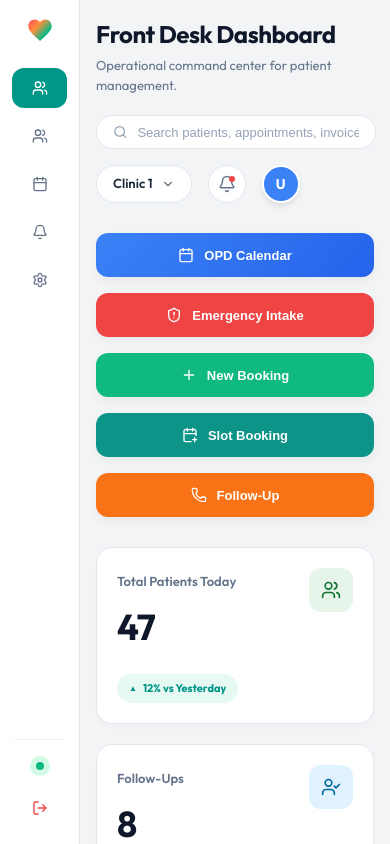
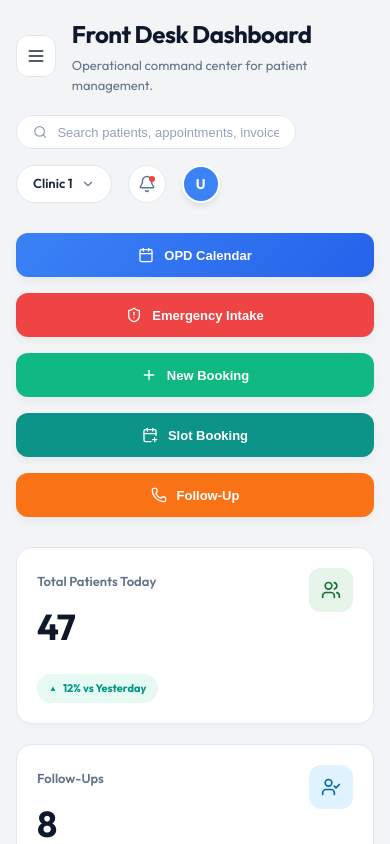
Before and after one commit to soumyaranjanbastia/healthcareplatform, a React (Vite) app: page / in a window 390 px wide. Both pictures are taken after typing "name@example.com", "Sample123" into the empty fields and a click on the button "Sign In". Shown: the top 844 px of the page. Built offline with nearby package versions, Linux system fonts and the light colour scheme.

Commit message:
feat: implement Auth page UI with responsive layout and create reusable AlertModal component

```diff
--- a/src/features/auth/Auth.jsx
+++ b/src/features/auth/Auth.jsx
@@ -35,6 +35,11 @@ const LeftPanel = styled.div`
   box-shadow: 15px 0 30px rgba(0, 0, 0, 0.02);
 
   @media (max-width: 1024px) {
+    padding: 30px 24px;
+    border-radius: 0 50px 50px 0;
+  }
+
+  @media (max-width: 640px) {
     display: none;
   }
 `;
@@ -92,6 +97,10 @@ const Tagline = styled.h2`
   color: #00796b;
   margin-bottom: 8px;
   line-height: 1.3;
+
+  @media (max-width: 1024px) {
+    font-size: 20px;
+  }
 `;
 
 const SubTagline = styled.p`
@@ -99,6 +108,11 @@ const SubTagline = styled.p`
   color: #009688;
   font-weight: 500;
   margin-bottom: 30px;
+
+  @media (max-width: 1024px) {
+    font-size: 12px;
+    margin-bottom: 20px;
+  }
 `;
 
 const GraphicWrapper = styled.div`
@@ -133,6 +147,10 @@ const RightPanel = styled.div`
   padding: 40px;
   background-color: #ffffff;
   position: relative;
+
+  @media (max-width: 1024px) {
+    padding: 30px 24px;
+  }
 
   @media (max-width: 640px) {
     padding: 24px;
--- a/src/features/booking/components/PersonalDetailsStep.jsx
+++ b/src/features/booking/components/PersonalDetailsStep.jsx
@@ -24,15 +24,11 @@ const StepSubtitle = styled.p`
 
 const FormGrid = styled.div`
   display: grid;
-  grid-template-columns: 1.2fr 0.8fr;
-  gap: 40px;
+  grid-template-columns: 1fr;
+  gap: 20px;
   width: 100%;
-  max-width: 900px;
+  max-width: 600px;
   animation: ${scaleUp} 0.3s ease-out;
-
-  @media (max-width: 768px) {
-    grid-template-columns: 1fr;
-  }
 `;
 
 const FormFields = styled.div`
@@ -117,27 +113,46 @@ const Input = styled.input`
     border-color: #009688;
     box-shadow: 0 0 0 3px rgba(0, 150, 136, 0.08);
   }
+
+  /* Chrome, Safari, Edge, Opera */
+  &::-webkit-outer-spin-button,
+  &::-webkit-inner-spin-button {
+    -webkit-appearance: none;
+    margin: 0;
+  }
+
+  /* Firefox */
+  &[type=number] {
+    -moz-appearance: textfield;
+  }
 `;
 
 const CheckboxGroup = styled.div`
   display: flex;
-  gap: 16px;
-  margin-top: 4px;
+  gap: 20px;
+  margin-top: 6px;
 `;
 
 const CheckboxLabel = styled.label`
   display: flex;
   align-items: center;
-  gap: 6px;
+  gap: 8px;
   font-size: 13px;
   font-weight: 600;
   color: #475569;
   cursor: pointer;
+  transition: color 0.2s ease;
+
+  &:hover {
+    color: #009688;
+  }
 `;
 
 const RadioInput = styled.input`
   cursor: pointer;
   accent-color: #009688;
+  width: 16px;
+  height: 16px;
 `;
 
 const PersonalDetailsStep = ({ personalDetails, setPersonalDetails, patientId, fileNo }) => {
@@ -168,7 +183,7 @@ const PersonalDetailsStep = ({ personalDetails, setPersonalDetails, patientId, f
           <InputGroup>
             <Label>Gender</Label>
             <select
-              style={{ padding: 12, borderRadius: 8, border: '1px solid #e2e8f0', fontSize: 13, outline: 'none', fontWeight: 600, backgroundColor: '#ffffff', color: '#1e293b' }}
+              style={{ padding: 12, borderRadius: 8, border: '1px solid #e2e8f0', fontSize: 13, outline: 'none', fontWeight: 600, backgroundColor: '#ffffff', color: '#1e293b', width: '100%' }}
               value={personalDetails.gender}
               onChange={e => handleChange('gender', e.target.value)}
             >
@@ -242,18 +257,6 @@ const PersonalDetailsStep = ({ personalDetails, setPersonalDetails, patientId, f
             </CheckboxGroup>
           </InputGroup>
         </FormFields>
-
-        <HelperPanel>
-          <AutoGenerateHeader>Auto-generated on save:</AutoGenerateHeader>
-          <AutoFieldBox>
-            <span>Patient ID</span>
-            <span>{patientId}</span>
-          </AutoFieldBox>
-          <AutoFieldBox>
-            <span>File No</span>
-            <span>{fileNo}</span>
-          </AutoFieldBox>
-        </HelperPanel>
       </FormGrid>
     </div>
   );
--- a/src/features/dashboard/screens/ReceptionistDashboard.jsx
+++ b/src/features/dashboard/screens/ReceptionistDashboard.jsx
@@ -9,9 +9,10 @@ import NewBookingFlow from '../../booking/screens/NewBookingFlow';
 import PatientList from '../../patients/screens/PatientList';
 import PatientDetails from '../../patients/screens/PatientDetails';
 import PatientConsultationDetails from '../../patients/screens/PatientConsultationDetails';
+import AlertModal from '../../../components/Alertmodal';
 import {
   Calendar, Users, Search, Bell, Settings, LogOut, Plus, ChevronDown,
-  Phone, UserCheck, ShieldAlert, CalendarPlus
+  Phone, UserCheck, ShieldAlert, CalendarPlus, Menu, X
 } from 'lucide-react';
 
 
@@ -46,25 +47,23 @@ const SidebarContainer = styled.aside`
   padding: 24px;
   position: fixed;
   height: 100vh;
-  z-index: 100;
+  z-index: 1000;
+  transition: transform 0.3s cubic-bezier(0.4, 0, 0.2, 1);
 
   @media (max-width: 1024px) {
-    width: 80px;
-    padding: 16px 12px;
+    transform: ${props => props.isOpen ? 'translateX(0)' : 'translateX(-100%)'};
+    box-shadow: ${props => props.isOpen ? '4px 0 25px rgba(0, 0, 0, 0.15)' : 'none'};
   }
 `;
 
 const SidebarLogoWrapper = styled.div`
   display: flex;
   align-items: center;
+  justify-content: space-between;
   gap: 10px;
   margin-bottom: 24px;
   padding-left: 8px;
-
-  @media (max-width: 1024px) {
-    justify-content: center;
-    padding-left: 0;
-  }
+  width: 100%;
 `;
 
 const HeartLogoSvg = () => (
@@ -89,10 +88,6 @@ const LogoText = styled.h1`
   font-size: 16px;
   font-weight: 700;
   color: #1e293b;
-
-  @media (max-width: 1024px) {
-    display: none;
-  }
 `;
 
 const HospitalTag = styled.div`
@@ -115,10 +110,6 @@ const HospitalTag = styled.div`
     font-size: 13px;
     font-weight: 700;
     color: #009688;
-  }
-
-  @media (max-width: 1024px) {
-    display: none;
   }
 `;
 
@@ -149,14 +140,6 @@ const NavLink = styled.button`
     background-color: ${props => props.active ? '#009688' : '#f1f5f9'};
     color: ${props => props.active ? '#ffffff' : '#1e293b'};
   }
-
-  @media (max-width: 1024px) {
-    justify-content: center;
-    padding: 12px;
-    span {
-      display: none;
-    }
-  }
 `;
 
 const SidebarFooter = styled.div`
@@ -166,10 +149,6 @@ const SidebarFooter = styled.div`
   gap: 12px;
   border-top: 1px solid #f1f5f9;
   padding-top: 16px;
-
-  @media (max-width: 1024px) {
-    align-items: center;
-  }
 `;
 
 const OnlineBadge = styled.div`
@@ -191,20 +170,6 @@ const OnlineBadge = styled.div`
     border-radius: 50%;
     background-color: #10b981;
   }
-
-  @media (max-width: 1024px) {
-    width: 20px;
-    height: 20px;
-    padding: 0;
-    border-radius: 50%;
-    justify-content: center;
-    &::before {
-      margin: 0;
-    }
-    span {
-      display: none;
-    }
-  }
 `;
 
 const SignOutBtn = styled.button`
@@ -225,15 +190,77 @@ const SignOutBtn = styled.button`
   &:hover {
     background-color: #fef2f2;
   }
+`;
 
+const SidebarBackdrop = styled.div`
+  display: none;
   @media (max-width: 1024px) {
+    display: ${props => props.isOpen ? 'block' : 'none'};
+    position: fixed;
+    top: 0;
+    left: 0;
+    right: 0;
+    bottom: 0;
+    background-color: rgba(15, 23, 42, 0.4);
+    backdrop-filter: blur(4px);
+    z-index: 998;
+  }
+`;
+
+const CloseSidebarBtn = styled.button`
+  display: none;
+  @media (max-width: 1024px) {
+    display: flex;
+    align-items: center;
     justify-content: center;
-    padding: 12px;
-    span {
-      display: none;
+    width: 32px;
+    height: 32px;
+    border-radius: 50%;
+    border: 1px solid #e2e8f0;
+    background-color: #ffffff;
+    color: #64748b;
+    cursor: pointer;
+    transition: all 0.2s ease;
+    flex-shrink: 0;
+
+    &:hover {
+      background-color: #f8fafc;
+      color: #ef4444;
+      border-color: #fca5a5;
     }
   }
 `;
+
+const HeaderTitleWrapper = styled.div`
+  display: flex;
+  align-items: center;
+  gap: 16px;
+`;
+
+const MobileMenuBtn = styled.button`
+  display: none;
+  @media (max-width: 1024px) {
+    display: flex;
+    align-items: center;
+    justify-content: center;
+    width: 42px;
+    height: 42px;
+    border-radius: 12px;
+    border: 1px solid #e2e8f0;
+    background-color: #ffffff;
+    color: #1e293b;
+    cursor: pointer;
+    transition: all 0.2s ease;
+
+    &:hover {
+      background-color: #f8fafc;
+      color: #009688;
+      border-color: #b2f5ea;
+    }
+  }
+`;
+
+
 
 // MAIN WORKSPACE LAYOUT
 const MainWorkspace = styled.main`
@@ -246,8 +273,8 @@ const MainWorkspace = styled.main`
   max-width: calc(100% - 260px);
 
   @media (max-width: 1024px) {
-    margin-left: 80px;
-    max-width: calc(100% - 80px);
+    margin-left: 0;
+    max-width: 100%;
   }
 
   @media (max-width: 768px) {
@@ -588,6 +615,7 @@ const ReceptionistDashboard = () => {
   const dispatch = useDispatch();
   const [activeNav, setActiveNav] = useState('Dashboard');
   const [searchTerm, setSearchTerm] = useState('');
+  const [isSidebarOpen, setIsSidebarOpen] = useState(false);
 
   // Multi-step Booking flow state
   const [showBookingFlow, setShowBookingFlow] = useState(false);
@@ -606,20 +634,31 @@ const ReceptionistDashboard = () => {
   // Dynamic selector
   const { currentUser, clinicDetails } = useSelector(state => state.auth);
 
+  const [showSignOutConfirm, setShowSignOutConfirm] = useState(false);
+
   const handleSignOut = () => {
-    if (confirm("Are you sure you want to sign out of Swastyam connect?")) {
+    setShowSignOutConfirm(true);
+  };
+
+  const confirmSignOut = () => {
+    setShowSignOutConfirm(false);
     dispatch({ type: 'LOGOUT' });
-    }
   };
 
   return (
     <DashboardLayout>
+      <SidebarBackdrop isOpen={isSidebarOpen} onClick={() => setIsSidebarOpen(false)} />
 
-      {/* LEFT STATIC SIDEBAR */}
-      <SidebarContainer>
+      {/* LEFT COLLAPSIBLE SIDEBAR */}
+      <SidebarContainer isOpen={isSidebarOpen}>
         <SidebarLogoWrapper>
+          <div style={{ display: 'flex', alignItems: 'center', gap: '10px' }}>
             <HeartLogoSvg />
             <LogoText>Swastyam connect</LogoText>
+          </div>
+          <CloseSidebarBtn onClick={() => setIsSidebarOpen(false)} aria-label="Close sidebar">
+            <X size={18} />
+          </CloseSidebarBtn>
         </SidebarLogoWrapper>
 
         <HospitalTag>
@@ -628,23 +667,23 @@ const ReceptionistDashboard = () => {
         </HospitalTag>
 
         <NavList>
-          <NavLink active={activeNav === 'Dashboard'} onClick={() => setActiveNav('Dashboard')}>
+          <NavLink active={activeNav === 'Dashboard'} onClick={() => { setActiveNav('Dashboard'); setIsSidebarOpen(false); }}>
             <Users size={16} />
             <span>Dashboard</span>
           </NavLink>
-          <NavLink active={activeNav === 'Patients'} onClick={() => { setActiveNav('Patients'); setPatientView('LIST'); }}>
+          <NavLink active={activeNav === 'Patients'} onClick={() => { setActiveNav('Patients'); setPatientView('LIST'); setIsSidebarOpen(false); }}>
             <Users size={16} />
             <span>Patients</span>
           </NavLink>
-          <NavLink active={activeNav === 'Billing'} onClick={() => setActiveNav('Billing')}>
+          <NavLink active={activeNav === 'Billing'} onClick={() => { setActiveNav('Billing'); setIsSidebarOpen(false); }}>
             <Calendar size={16} />
             <span>Billing & Finance</span>
           </NavLink>
-          <NavLink active={activeNav === 'Notifications'} onClick={() => setActiveNav('Notifications')}>
+          <NavLink active={activeNav === 'Notifications'} onClick={() => { setActiveNav('Notifications'); setIsSidebarOpen(false); }}>
             <Bell size={16} />
             <span>Notifications</span>
           </NavLink>
-          <NavLink active={activeNav === 'Settings'} onClick={() => setActiveNav('Settings')}>
+          <NavLink active={activeNav === 'Settings'} onClick={() => { setActiveNav('Settings'); setIsSidebarOpen(false); }}>
             <Settings size={16} />
             <span>Settings</span>
           </NavLink>
@@ -654,7 +693,7 @@ const ReceptionistDashboard = () => {
           <OnlineBadge>
             <span>System Online</span>
           </OnlineBadge>
-          <SignOutBtn onClick={handleSignOut}>
+          <SignOutBtn onClick={() => { setIsSidebarOpen(false); handleSignOut(); }}>
             <LogOut size={16} />
             <span>Sign Out</span>
           </SignOutBtn>
@@ -710,10 +749,15 @@ const ReceptionistDashboard = () => {
           <>
             {/* HEADER */}
             <HeaderBar>
+              <HeaderTitleWrapper>
+                <MobileMenuBtn onClick={() => setIsSidebarOpen(true)} aria-label="Open menu">
+                  <Menu size={20} />
+                </MobileMenuBtn>
                 <HeaderTitleSection>
                   <h2>Front Desk Dashboard</h2>
                   <p>Operational command center for patient management.</p>
                 </HeaderTitleSection>
+              </HeaderTitleWrapper>
 
               <HeaderControls>
                 <SearchBarContainer>
@@ -912,6 +956,16 @@ const ReceptionistDashboard = () => {
         )}
       </RightDrawer>
 
+      <AlertModal
+        isOpen={showSignOutConfirm}
+        message="Are you sure you want to sign out of Swastyam connect?"
+        title="Sign Out"
+        confirmText="Yes, Sign Out"
+        cancelText="Cancel"
+        onClose={() => setShowSignOutConfirm(false)}
+        onConfirm={confirmSignOut}
+      />
+
     </DashboardLayout>
   );
 };
```
Also changed, not shown: src/components/Alertmodal.jsx (+79 -10 lines), src/features/booking/screens/NewBookingFlow.jsx (+59 -6 lines). Lines whose indentation alone changed are shown as unchanged.
